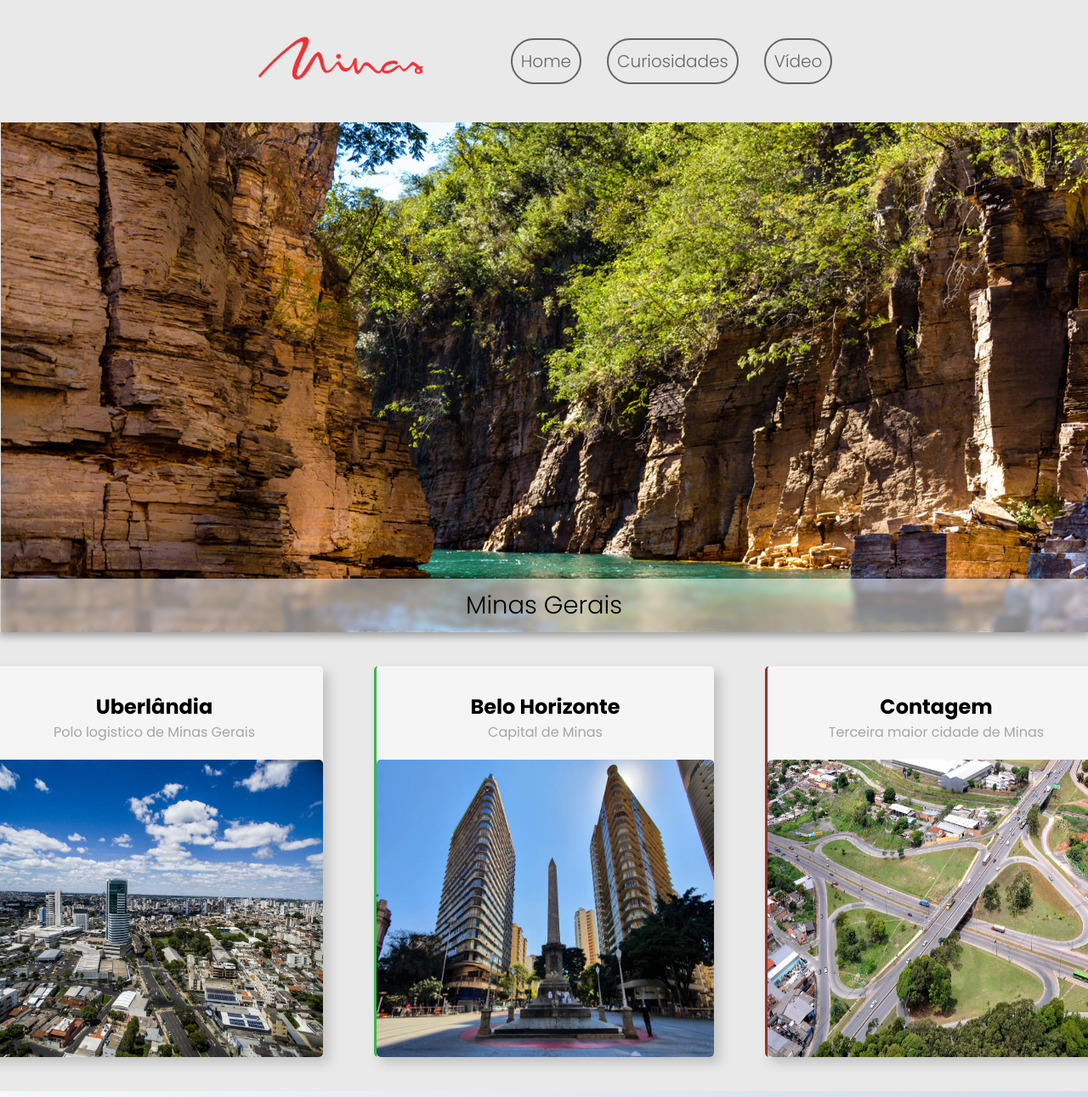
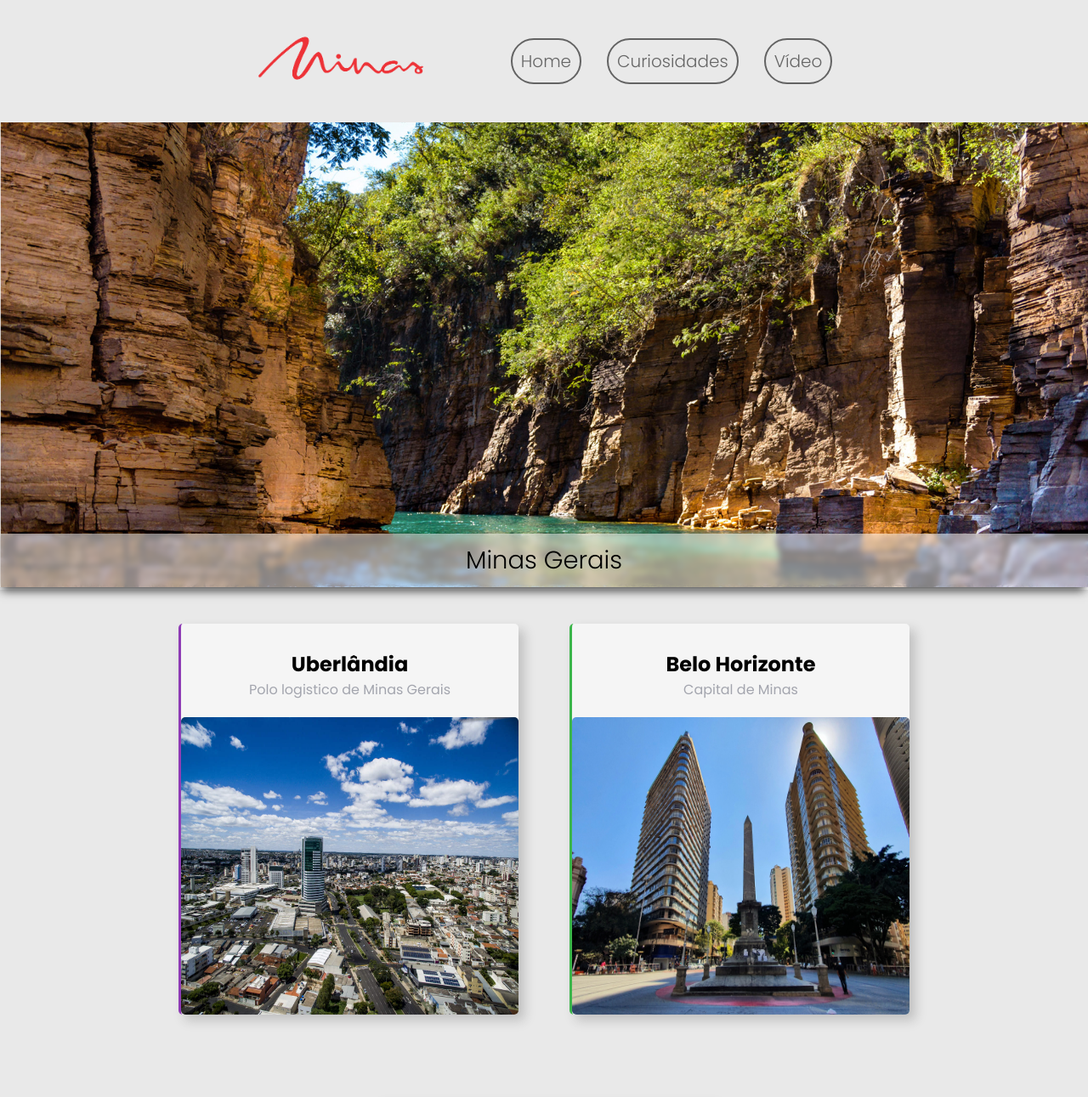
Before and after one commit to Carlos-Landerdahl/Checkpoint-Front-I, a plain HTML site: page index.html in a window 1280 px wide. Shown: the top 1291 px of the page at 85% size. Drawn offline with Linux system fonts and the light colour scheme.

Commit message:
Responsividade 1280px

```diff
--- a/css/style.css
+++ b/css/style.css
@@ -48,34 +48,37 @@ body {
 /** --------------------------MAIN-------------------------- **/
 
 main {
-    background-color: black;
     width:100%;
-    height:600px;
-    background-image: url('/img/banner-main.jpg');
-    background-repeat: no-repeat;
-    background-position:0% 90%;
-    background-size: cover;
+    height:500px;
+    margin-bottom: 50px;
+}
+
+main > .img__main > img {
+    width: 100%;
+    height: 100%;
+    object-fit: cover;
 }
 
 main > p {
     position: relative;
     font-weight: 300;
-    top: 89.5%;
+    top: -70px;
     backdrop-filter: blur(3px);
     width: 100%;
     text-align: center;
     font-size: 29px;
     background-color: rgba(255, 255, 255, 0.5);
     padding: 10px;
-    box-shadow: 1px 2px 10px 2px rgba(0, 0, 0, 0.363)
+    box-shadow: -1px 7px 11px -3px rgba(0,0,0,0.74);
 }
 
-/** --------------------------MAIN-------------------------- **/
+/** --------------------------CARD-------------------------- **/
 
-nav {
+.container__card {
     background-color: rgb(233, 233, 233);
     padding-top: 40px;
     display: flex;
+    flex-wrap: wrap;
     justify-content: center;
     align-items: center;
     gap: 60px;
@@ -129,9 +132,10 @@ nav {
 /** --------------------------CAROUSEL-------------------------- **/
 
 .container__slide {
+    padding-bottom: 50px;
     margin: 0;
     padding: 0;
-    height: 620px;
+    height: 685px;
     background-image: linear-gradient(135deg, #f5f7fa 0%, #c3cfe2 100%);
 }
 
@@ -145,7 +149,7 @@ nav {
 }
 
 .content {
-    height: 520px;
+    height: 600px;
     width: 935px;
     border-radius: 20px;
     overflow: hidden;
@@ -247,3 +251,10 @@ footer > p {
     font-weight: 300;
     text-align: center;
 }
+
+
+/** --------------------------RESPONSIVE-------------------------- **/
+
+@media screen and (max-width: 1280px){
+
+}
--- a/index.html
+++ b/index.html
@@ -27,10 +27,10 @@
         </div>
     </header>
     <main>
-        <div class="img__main"></div>
+        <div class="img__main"><img src="img/banner-main.jpg" alt=""></div>
         <p>Minas Gerais</p>
     </main>
-    <nav>
+    <nav class="container__card">
         <div class="card">
             <div class="card__city card__purple">
                 <h2>Uberlândia</h2>
```
